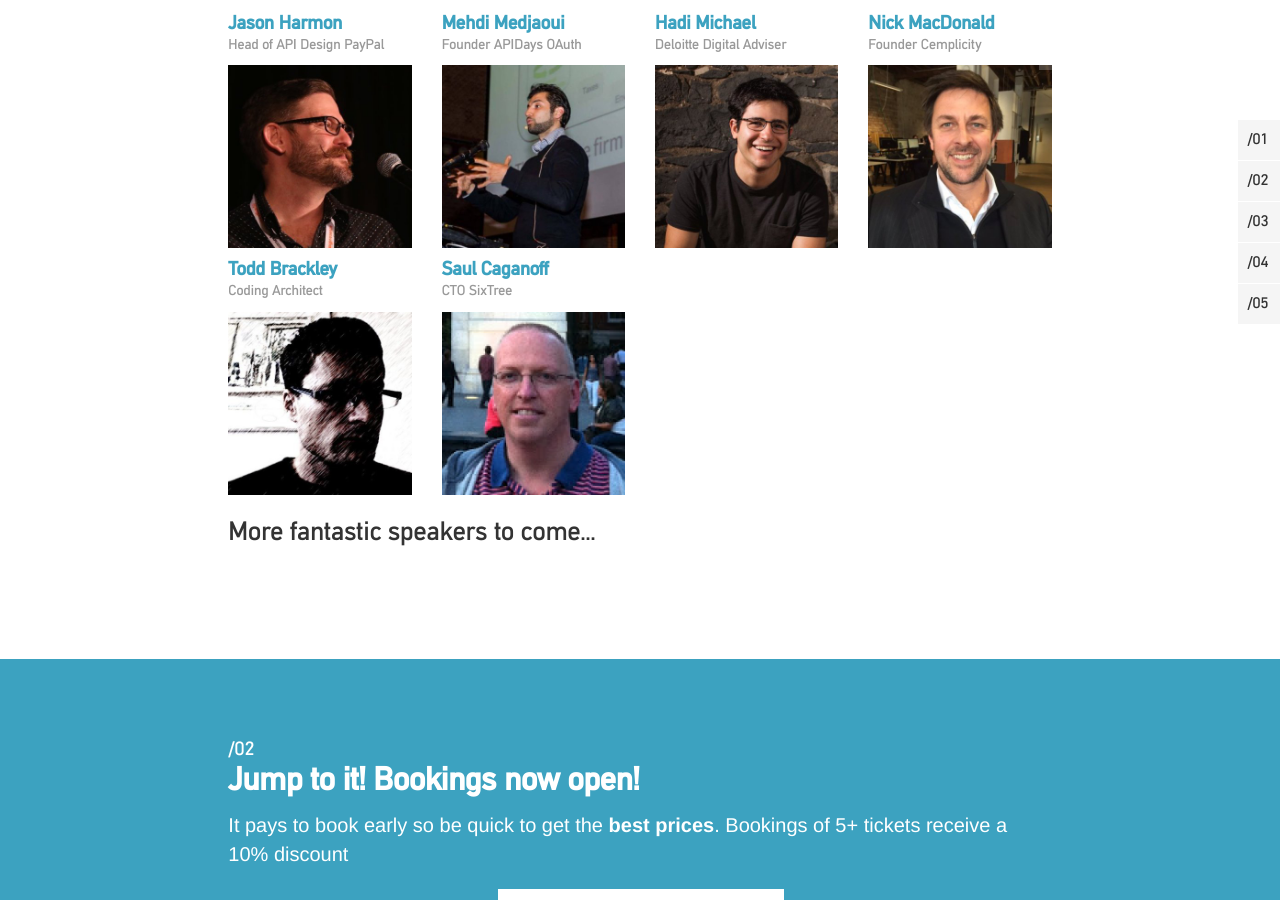
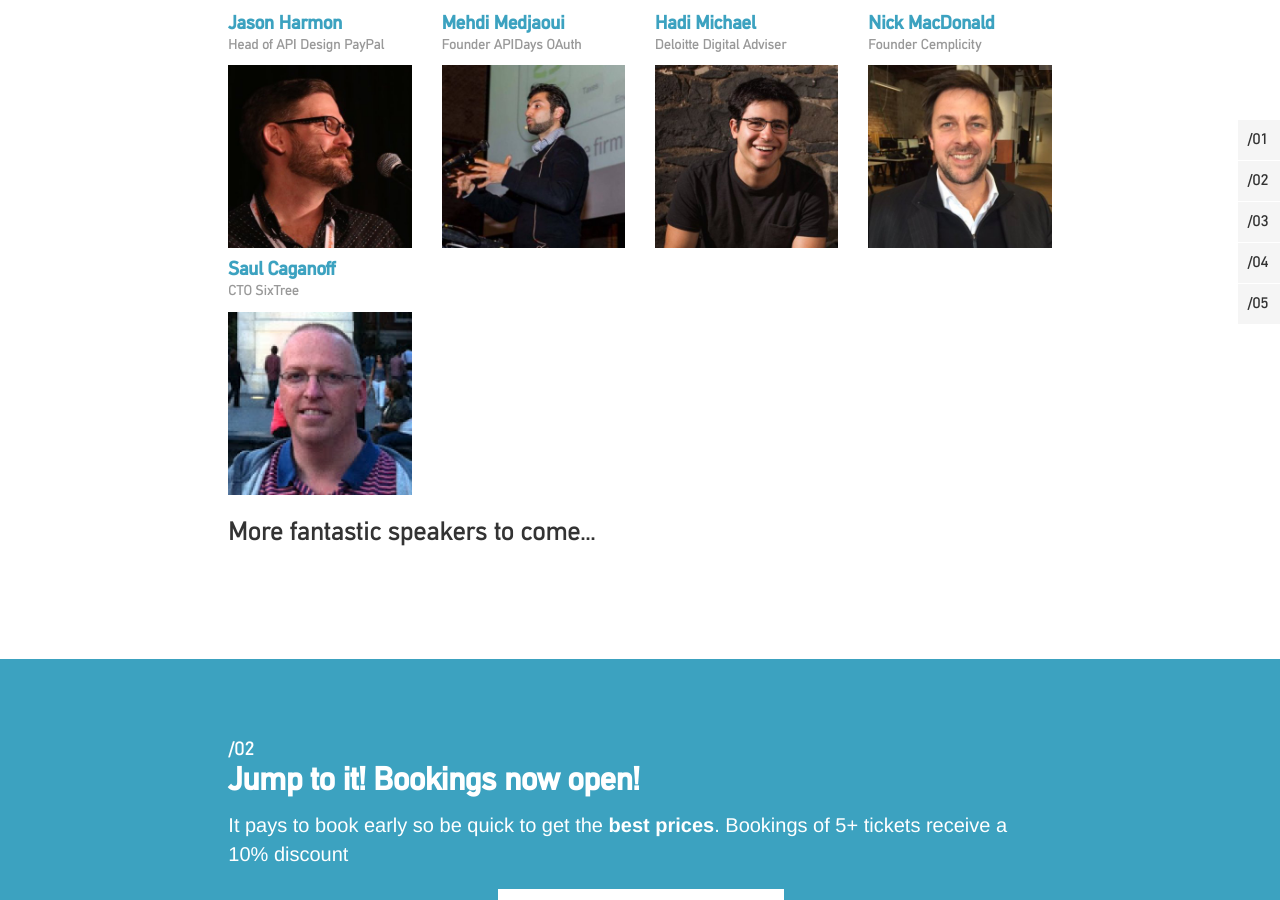
Before and after one commit to apidaysnz/apidaysnz, a Jekyll site: the page built from index.md, in a window 1280 px wide and 900 px high, scrolled down 816 px. Built offline with Jekyll 4.4.1, drawn with Linux system fonts in a browser that asks for light colours; some web fonts are replaced; comment, search, counter and statistics services are not loaded.

Commit message:
Updated speakers and sponsors

```diff
--- a/_layouts/default.html
+++ b/_layouts/default.html
@@ -108,21 +108,6 @@
                                 <div class="speaker-image">
 
                                     <img src="/images/nick-macdonald.jpg" style="max-width: 100%" />
-
-                                </div>
-                            </a>
-
-                        </div>
-                    </div>
-
-                    <div class="col-md-3">
-                        <div class="speaker">
-                            <a href="/news/">
-                                <h4 class="speaker-profile">Todd Brackley<br><small>Coding Architect</small></h4>
-
-                                <div class="speaker-image">
-
-                                    <img src="/images/todd-brackley.jpg" style="max-width: 100%" />
 
                                 </div>
                             </a>
```
